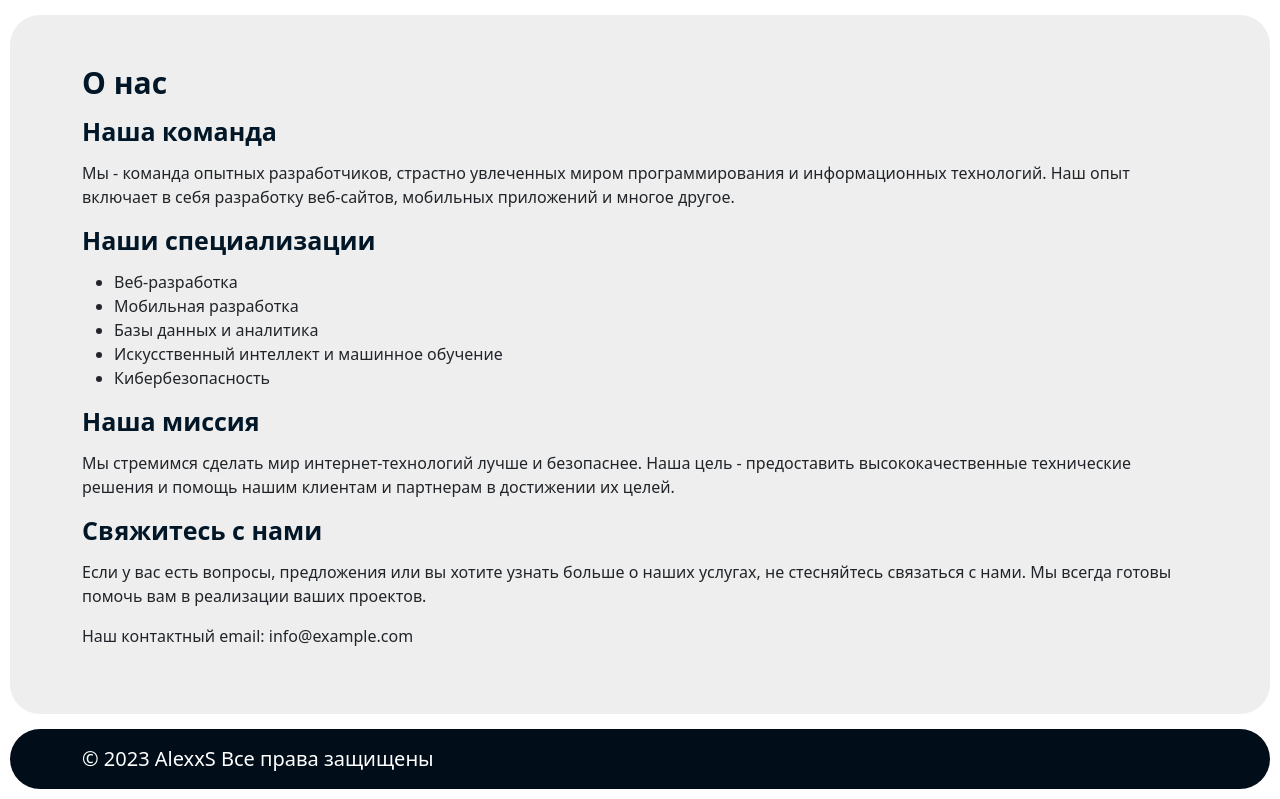
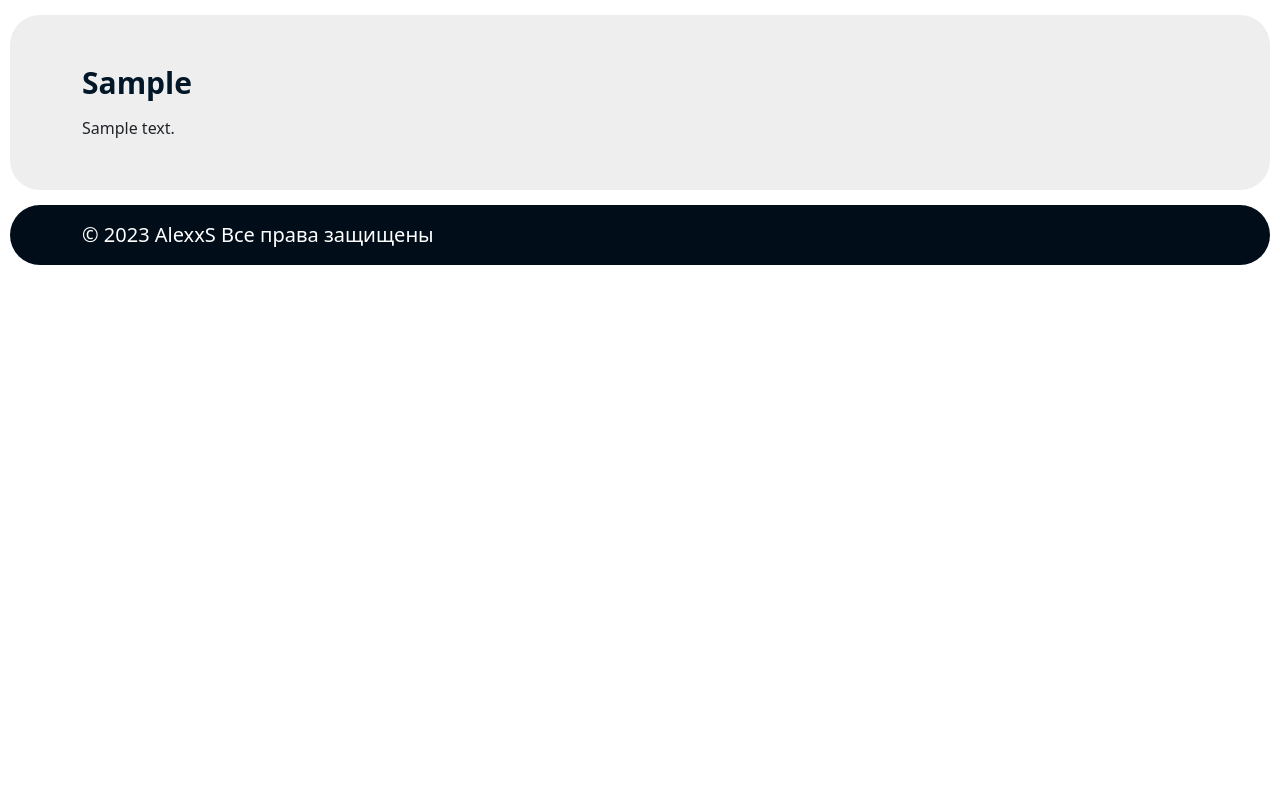
Before and after one commit to alexxsukhov/immersion_git, a Django app: template templates/about.html in a window 1280 px wide. Shown: the part 60-859 px from the top of the page. After the commit the page ends 325 px from the top, so only its background shows below. Run offline with Django 4.2, Linux system fonts and the light colour scheme; the template is opened without the code that fills it: most values are stand-ins (such as "Sample title", 1, 10 or a date in 2020); parts of the project's set-up code (start-up, migrations or seed data) failed here and were passed over; some libraries are stand-ins or nearby versions.

Commit message:
add view page about

```diff
--- a/staticpagesapp/views.py
+++ b/staticpagesapp/views.py
@@ -9,4 +9,5 @@ def index(request):
 
 
 def about(request):
-    return render(request, template_name="about.html")
+    about_info = StaticPage.objects.get(id=2)
+    return render(request, template_name="about.html", context={"about_info": about_info})
--- a/templates/about.html
+++ b/templates/about.html
@@ -1,46 +1,17 @@
 {% extends 'base.html' %}
-{% block seo_title %}О нас{% endblock %}
-{% block seo_description %}О нас{% endblock %}
-{% block seo_keywords %}О нас{% endblock %}
+{% block seo_title %}{{ about_info.seo_title }}{% endblock %}
+{% block seo_description %}{{ about_info.seo_description }}{% endblock %}
+{% block seo_keywords %}{{ about_info.seo_keywords }}{% endblock %}
 
 {% block content %}
     <section class="main__content">
         <div class="container">
             <div class="content">
-                <h1>О нас</h1>
+                <h1>{% if about_info.h1 %}{{ about_info.h1 }}{% else %}{{ about_info.name }}{% endif %}</h1>
+                {{ about_info.description|safe }}
             </div>
 
-            <section>
-                <h2>Наша команда</h2>
-                <p>Мы - команда опытных разработчиков, страстно увлеченных миром программирования и информационных
-                    технологий. Наш опыт включает в себя разработку веб-сайтов, мобильных приложений и многое
-                    другое.</p>
-            </section>
 
-            <section>
-                <h2>Наши специализации</h2>
-                <ul>
-                    <li>Веб-разработка</li>
-                    <li>Мобильная разработка</li>
-                    <li>Базы данных и аналитика</li>
-                    <li>Искусственный интеллект и машинное обучение</li>
-                    <li>Кибербезопасность</li>
-                </ul>
-            </section>
-
-            <section>
-                <h2>Наша миссия</h2>
-                <p>Мы стремимся сделать мир интернет-технологий лучше и безопаснее. Наша цель - предоставить
-                    высококачественные технические решения и помощь нашим клиентам и партнерам в достижении их
-                    целей.</p>
-            </section>
-
-            <section>
-                <h2>Свяжитесь с нами</h2>
-                <p>Если у вас есть вопросы, предложения или вы хотите узнать больше о наших услугах, не стесняйтесь
-                    связаться с нами. Мы всегда готовы помочь вам в реализации ваших проектов.</p>
-                <p>Наш контактный email: info@example.com</p>
-            </section>
         </div>
     </section>
 {% endblock %}
```
Also changed, not shown: db.sqlite3.
